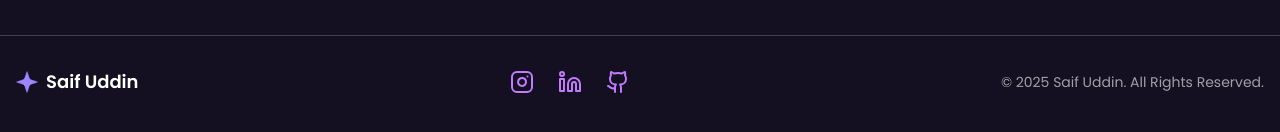
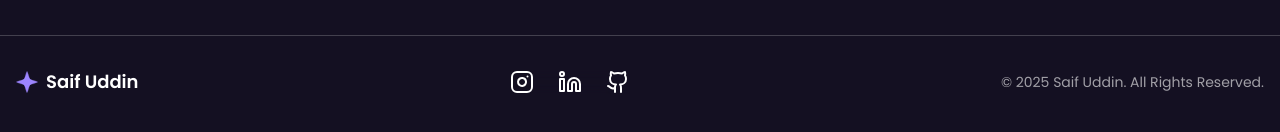
Before and after one commit to Saif-Uddin0/Saif-Uddin0-portfolio, a React (Vite) app: page / in a window 1280 px wide. Shown: the part 5732-5864 px from the top of the page. Built offline with nearby package versions, Linux system fonts and the light colour scheme.

Commit message:
added the link in footer

```diff
--- a/src/components/Footer/Footer.jsx
+++ b/src/components/Footer/Footer.jsx
@@ -39,14 +39,14 @@ const Footer = () => {
                     </p>
 
                     {/* Social Icons */}
-                    <div className="flex text-purple-400 backdrop-blur-md  items-center gap-6 mx-auto">
-                        <a className="hover:scale-110 transition duration-500 hover:text-accent" href="#" target="_balnk">
+                    <div className="flex text-center backdrop-blur-md  items- gap-6 mx-auto">
+                        <a   className="hover:scale-110 transition duration-500 hover:text-purple-400" href="https://www.instagram.com/__m_a__h__i_r__/" target="_balnk">
                             <Instagram size={24} />
                         </a>
-                        <a className="hover:scale-110 transition duration-500 hover:text-accent" href="#" target="_balnk">
+                        <a className="hover:scale-110 transition duration-500 hover:text-purple-400" href="https://www.linkedin.com/in/saif-uddin-a55139335/" target="_balnk">
                             <Linkedin size={24} />
                         </a>
-                        <a className="hover:scale-110 transition duration-500 hover:text-accent" href="#" target="_balnk">
+                        <a className="hover:scale-110 transition duration-500 hover:text-purple-400" href="https://github.com/Saif-Uddin0?tab=repositories" target="_blank">
                             <GithubIcon size={24} />
                         </a>
                     </div>
```
